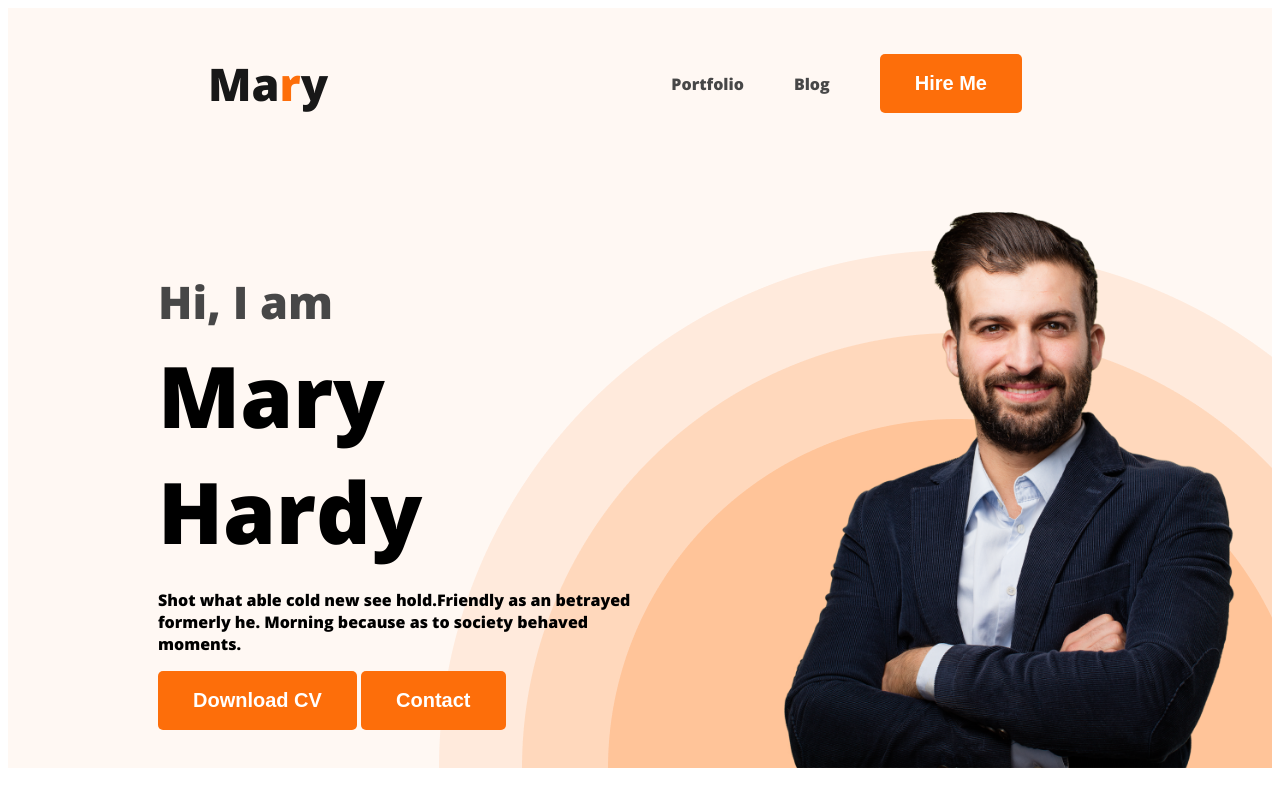
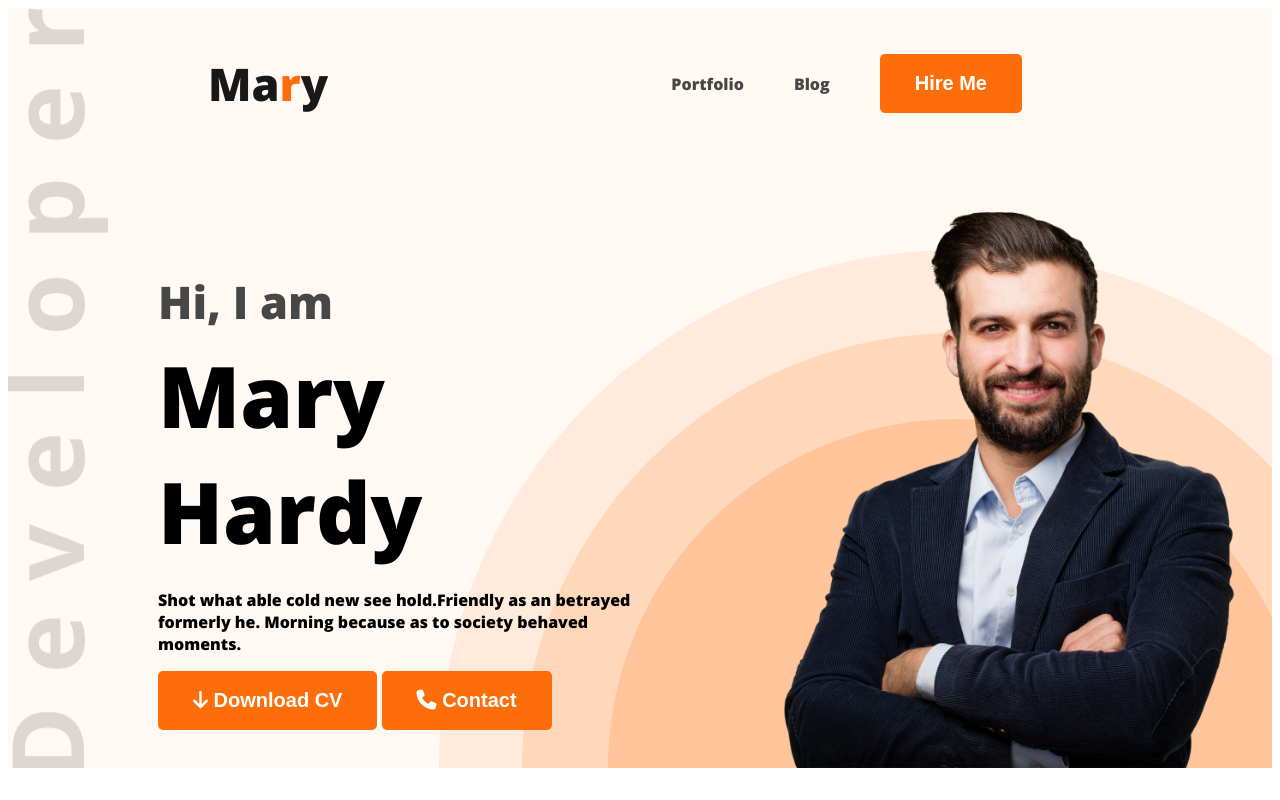
Before and after one commit to KhEliash/web-developer-portfolio, a plain HTML site: page index.html in a window 1280 px wide. Shown: the top 800 px of the page. Drawn offline with nearby package versions, Linux system fonts and the light colour scheme.

Commit message:
fontawsome icon

```diff
--- a/index.html
+++ b/index.html
@@ -10,6 +10,7 @@
       href="https://fonts.googleapis.com/css2?family=Open+Sans:wght@800&display=swap"
       rel="stylesheet"
     />
+    <script src="https://kit.fontawesome.com/074be4a988.js" crossorigin="anonymous"></script>
 
     <title>Web developer portfolio</title>
     <link rel="stylesheet" href="style.css" />
@@ -34,8 +35,8 @@
             Shot what able cold new see hold.Friendly as an betrayed formerly
             he. Morning because as to society behaved moments.
           </p>
-          <button class="btn-primary">Download CV</button>
-          <button class="btn-primary">Contact</button>
+          <button class="btn-primary"><i class="fa-solid fa-arrow-down"></i> Download CV</button>
+          <button class="btn-primary"><i class="fa-solid fa-phone"></i>  Contact</button>
         </div>
         <img class="profile-pic" src="images/hardy.png" alt="" />
       </div>
--- a/style.css
+++ b/style.css
@@ -50,9 +50,9 @@ nav a {
 /* header style */
 .header {
   background-color: #fff8f3;
-  background-image: url(images/header_bg.png);
+  background-image: url(images/header_bg.png),url(images/developer.png);
   background-repeat: no-repeat;
-  background-position: bottom right;
+  background-position: bottom right,top left;
 }
 .banner {
   padding: 30px 30px 0 150px;
```
